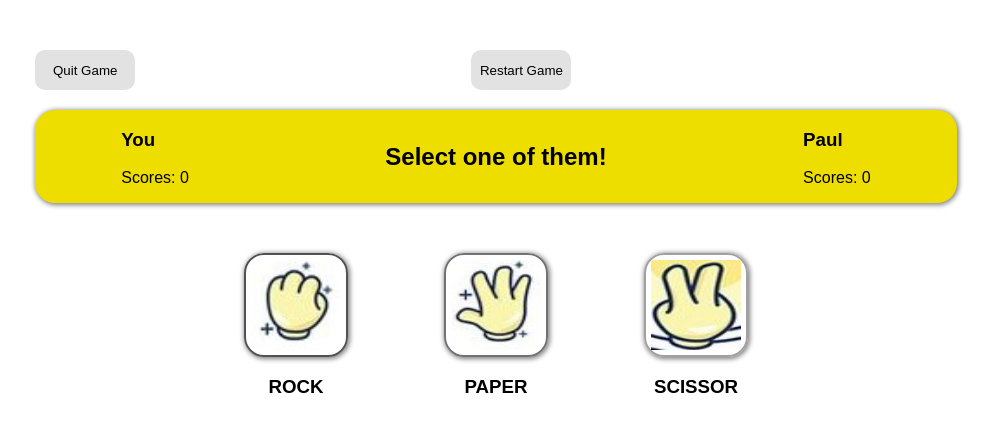
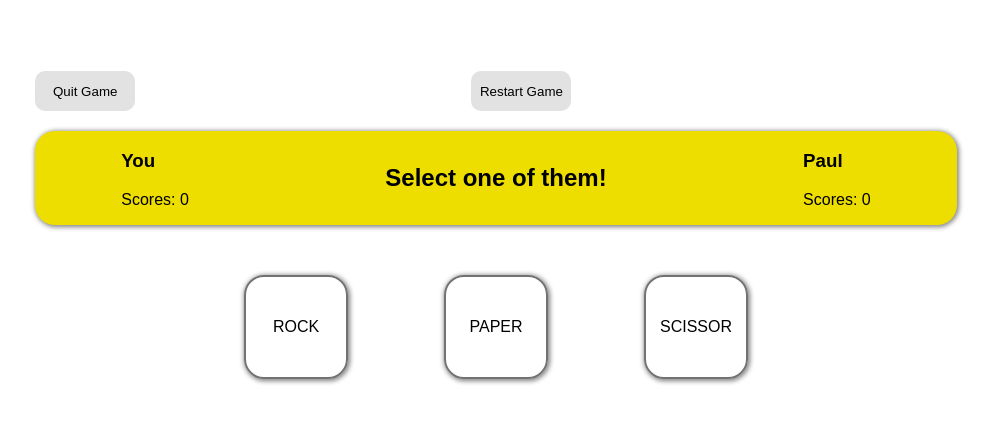
Before and after one commit to Danish12387/Projects, a plain HTML site: page Project-5/index.html in a window 1280 px wide. Shown: the whole page, without its empty margins (144-1137 px from the left). Drawn offline with Linux system fonts and the light colour scheme.

Commit message:
updatted

```diff
--- a/Project-5/index.html
+++ b/Project-5/index.html
@@ -56,24 +56,21 @@
                 </div>
                 <div class="options_div">
                     <div>
-                        <div class="same transformIs rock">
-                            <img height="90px" width="90px" src="hand rock.jpeg">
-                        </div>
-                        <h3>ROCK</h3>
+                        <!-- <img height="90px" width="90px" src="hand rock.jpeg"> -->
+                        <div class="same transformIs rock options">ROCK</div>
+                        <!-- <h3 id="rock">ROCK</h3> -->
                     </div>
 
                     <div>
-                        <div class="same transformIs scissor">
-                            <img height="90px" width="90px" src="hand paper.jpeg">
-                        </div>
-                        <h3 class="options">PAPER</h3>
+                        <!-- <img height="90px" width="90px" src="hand paper.jpeg"> -->
+                        <div class="same transformIs scissor options">PAPER</div>
+                        <!-- <h3 id="paper">PAPER</h3> -->
                     </div>
 
                     <div>
-                        <div class="same transformIs paper">
-                            <img height="90px" width="90px" src="hand scissor.jpeg">
-                        </div>
-                        <h3 class="options">SCISSOR</h3>
+                        <div class="same transformIs paper options">SCISSOR</div>
+                        <!-- <img height="90px" width="90px" src="hand scissor.jpeg"> -->
+                        <!-- <h3 id="scirssor">SCISSOR</h3> -->
                     </div>
                 </div>
                 <div class="player_2">
--- a/Project-5/script.js
+++ b/Project-5/script.js
@@ -101,7 +101,6 @@ function game() {
 
             options[i].classList.add('transform');
             youSelectedOption = options[i].innerHTML;
-            console.log(youSelectedOption);
             suggestion.innerHTML = 'Good!'
 
             setTimeout(() => {
--- a/Project-5/style.css
+++ b/Project-5/style.css
@@ -85,7 +85,6 @@ body {
     border-radius: 50px;
     border: none;
     background-color: rgb(250, 208, 0);
-    /* color: white; */
     font-size: 18px;
     font-weight: 500;
     cursor: pointer;
@@ -101,13 +100,11 @@ body {
 
 .main_div {
     width: 100%;
-    height: 100vh;
-    background-color: aliceblue;
 }
 
 .main_div::before{
     content: '';
-    background-color: rgba(0, 0, 0, 0.15);
+    background-color: rgba(0, 0, 0, 0.2);
     position: absolute;
     top: 0;
     height: 100vh;
@@ -123,6 +120,7 @@ body {
     display: flex;
     width: 90%;
     margin: auto;
+    height: 400px;
     display: flex;
     align-items: center;
     justify-content: center;
@@ -221,7 +219,7 @@ body {
     margin-top: 50px;
 }
 
-.options_div h3{
+.options_div div{
     text-align: center;
 }
 
@@ -232,34 +230,21 @@ body {
     width: 600px;
     margin: auto;
     display: none;
+    margin-top: 50px;
 }
 
 .same {
     height: 100px;
     width: 100px;
     box-shadow: 1px 1px 5px 1px grey;
-    color: white;
+    /* color: white; */
     display: flex;
     align-items: center;
     justify-content: center;
     border-radius: 20px;
     transition: all .2s ease-out;
     cursor: pointer;
-}
-
-.rock {
-    /* background-color: rgb(114, 114, 114); */
-    border: 2px solid rgb(82, 82, 82);
-}
-
-.scissor {
-    /* background-color: rgb(160, 160, 160); */
     border: 2px solid rgb(114, 114, 114);
-}
-
-.paper {
-    /* background-color: rgb(204, 204, 204); */
-    border: 2px solid rgb(160, 160, 160);
 }
 
 .transformIs:hover {
```
